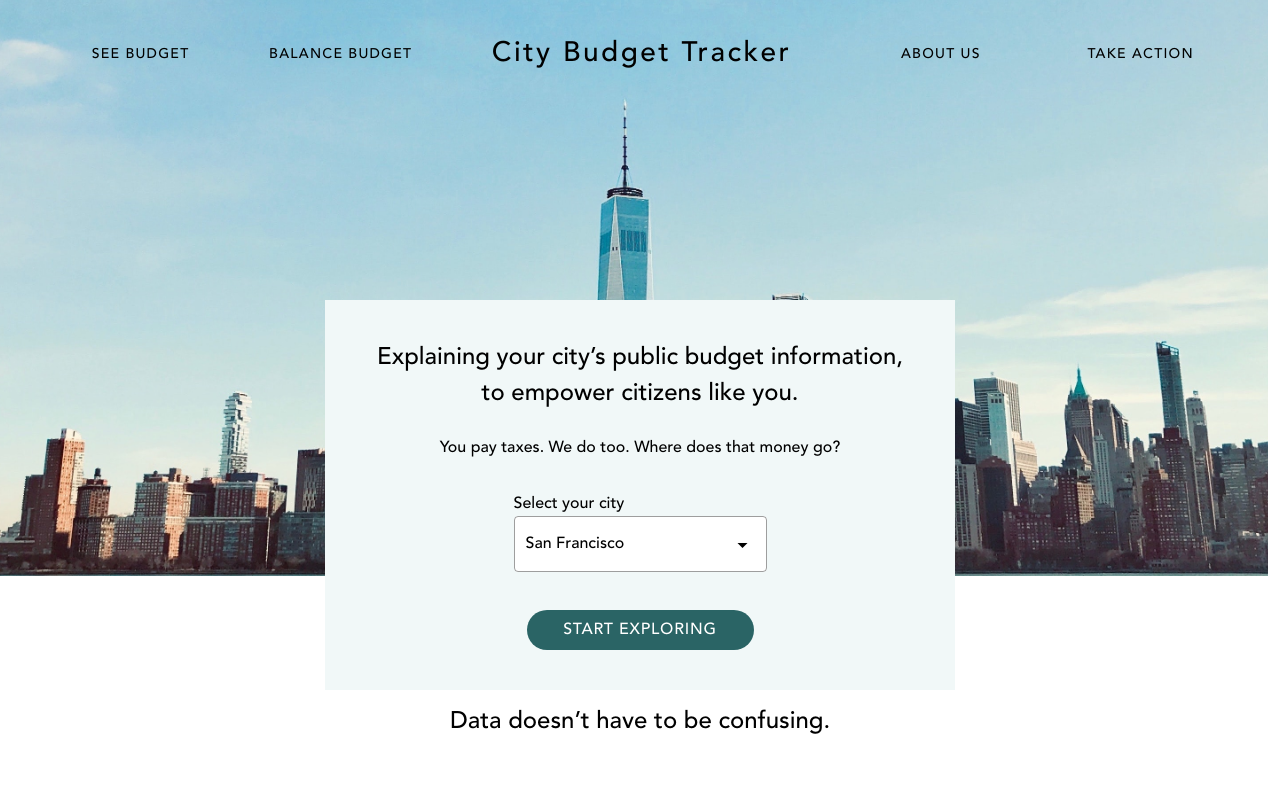
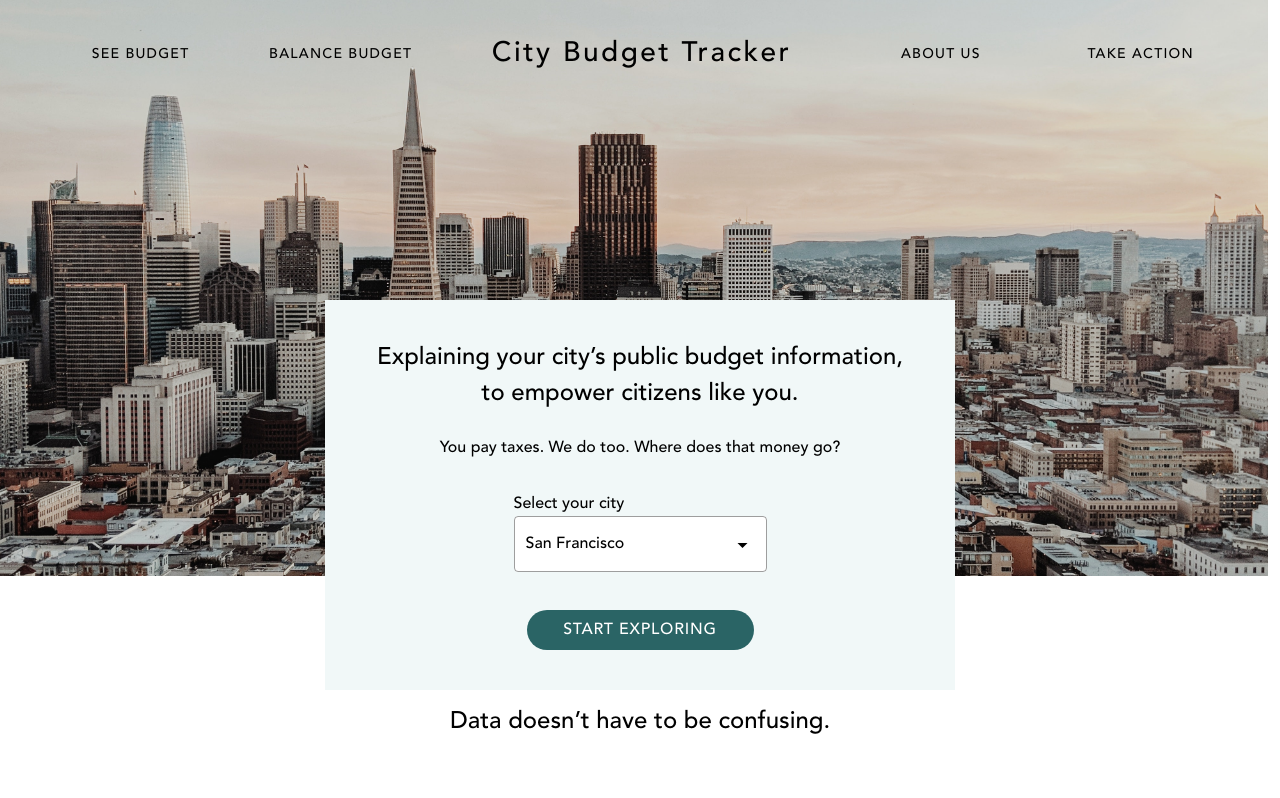
Before and after one commit to sfbrigade/datasci-police-budget, a Nuxt app: page / in a window 1280 px wide. Shown: the top 798 px of the page. Built offline with nearby package versions, Linux system fonts and the light colour scheme.

Commit message:
Added in photo file and refreshed link based on Sophia's design

```diff
--- a/pages/index.vue
+++ b/pages/index.vue
@@ -83,7 +83,7 @@ p {
 }
 
 .hero-image {
-  background-image: url('/olivia-bliss-HTnycx0h_kk-unsplash.jpg');
+  background-image: url('/hardik-pandya--Ey_0PMz900-unsplash.jpg');
   background-size: cover;
   background-position: center;
   display: flex;
```
Also changed, not shown: static/hardik-pandya--Ey_0PMz900-unsplash.jpg (added).
